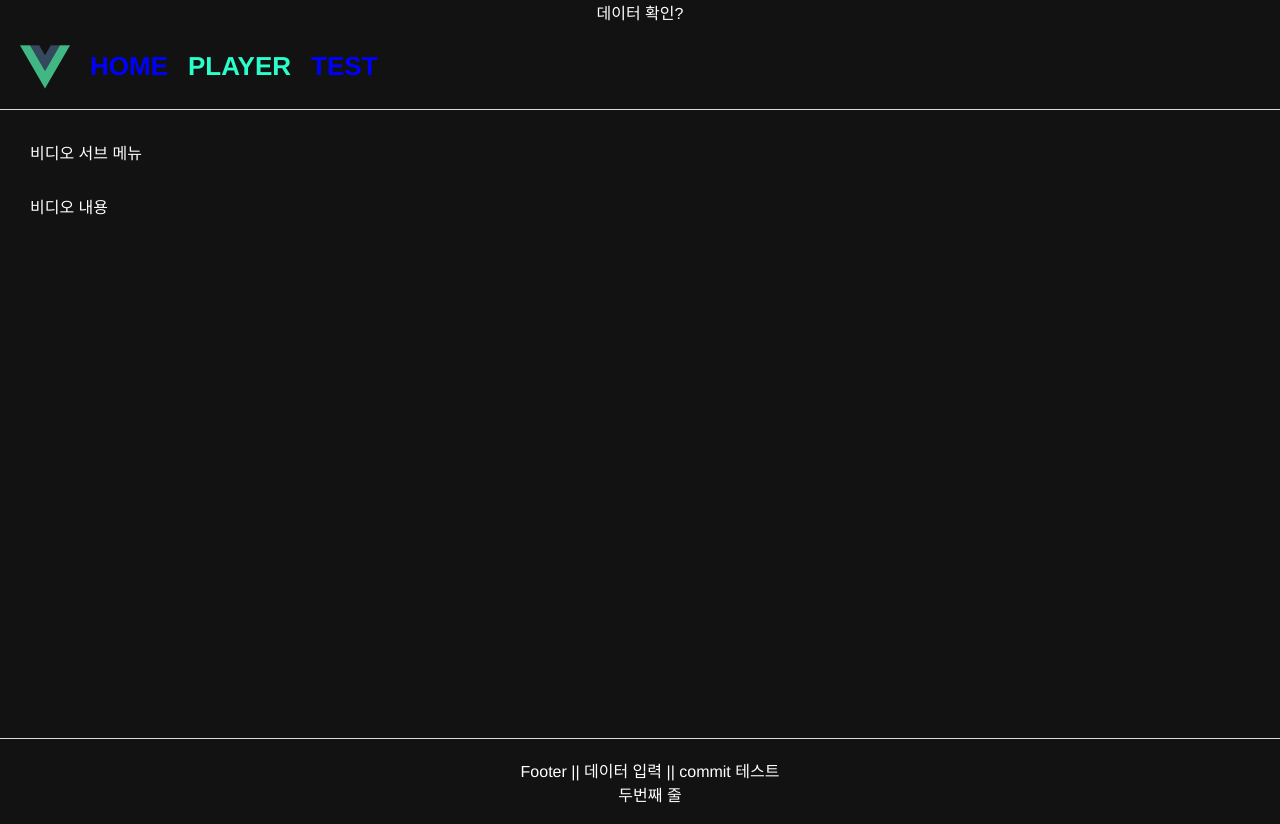
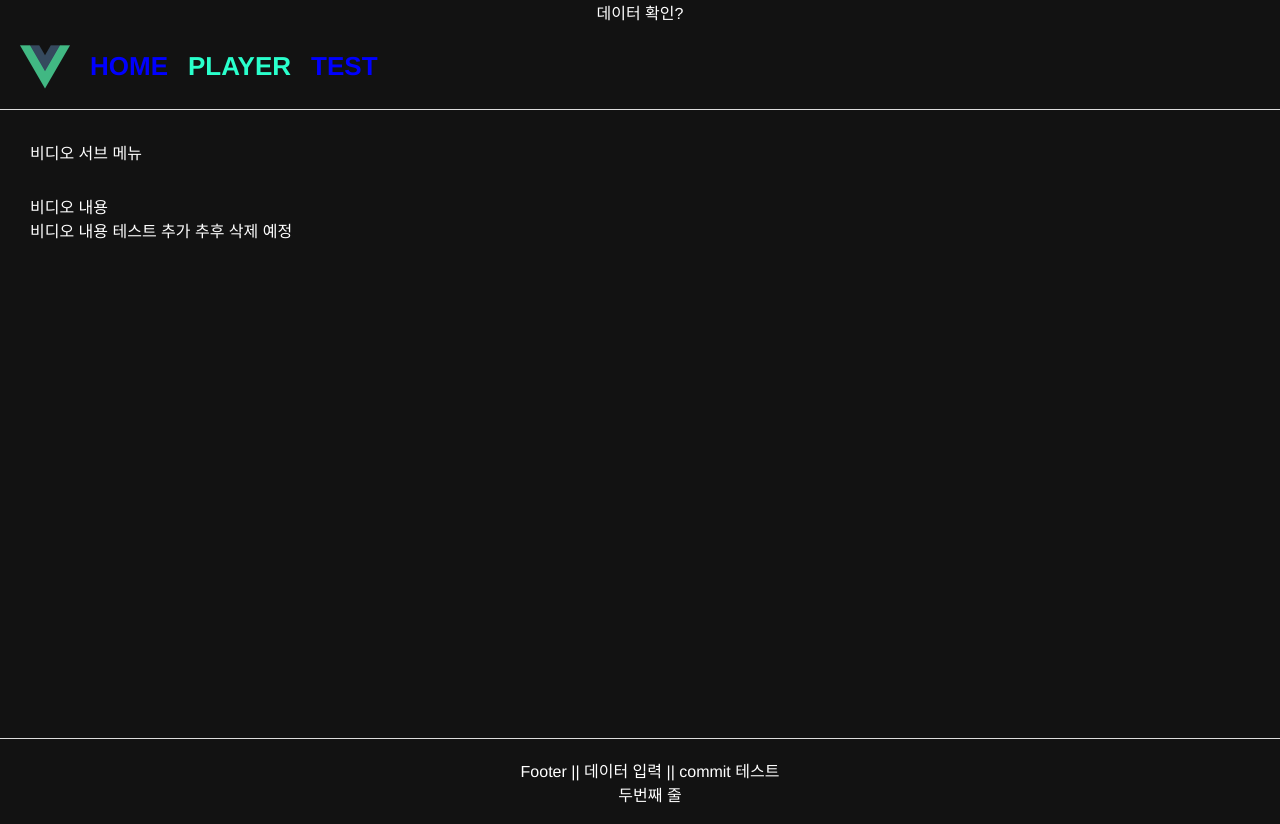
Before and after one commit to hwany0919/vueTest, a Vue app: page /player in a window 1280 px wide. Built offline with nearby package versions, Linux system fonts and the light colour scheme.

Commit message:
마스터 그대로 추가

```diff
--- a/src/views/Player.vue
+++ b/src/views/Player.vue
@@ -2,6 +2,7 @@
   <div class="player">
     <div class="video-menu">비디오 서브 메뉴</div>
     <div class="video-body">비디오 내용</div>
+    <div>비디오 내용 테스트 추가 추후 삭제 예정</div>
   </div>
 </template>
 
```
